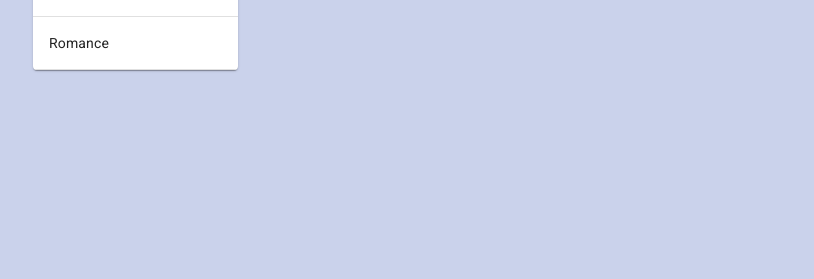
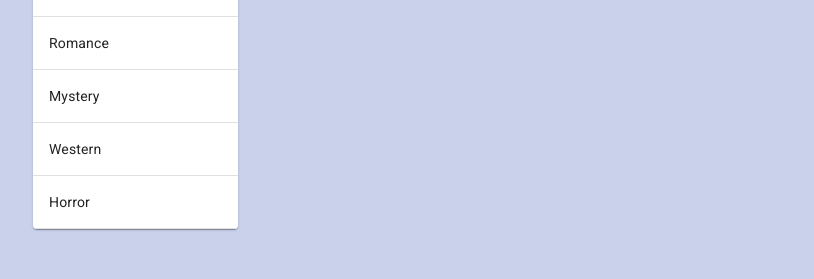
Before and after one commit to mikkark/movies, a React (Create React App) app in the folder frontend/: page / in a window 1280 px wide. Shown: the part 393-672 px from the top of the page, without its empty margins (95-909 px from the left). Built offline with nearby package versions, Linux system fonts and the light colour scheme; no server answers.

Commit message:
Add some more categories

```diff
--- a/frontend/src/App.tsx
+++ b/frontend/src/App.tsx
@@ -46,7 +46,10 @@ const categories = [
   { id: "adventure", friendlyName: "Adventure" },
   { id: "crime", friendlyName: "Crime" },
   { id: "animation", friendlyName: "Animation" },
-  { id: "romance", friendlyName: "Romance" }
+  { id: "romance", friendlyName: "Romance" },
+  { id: "mystery", friendlyName: "Mystery" },
+  { id: "western", friendlyName: "Western" },
+  { id: "horror", friendlyName: "Horror" }
 ];
 
 export const MoviesContext = createContext({} as IMoviesContext);
```
